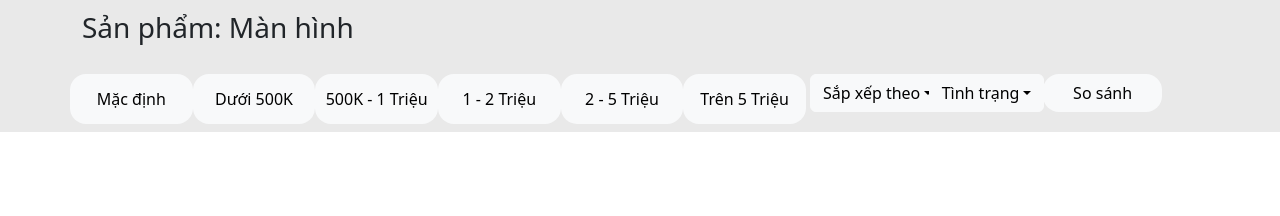
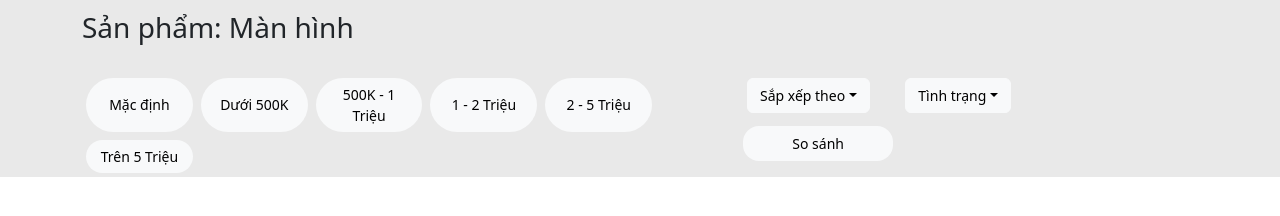
Before and after one commit to Nguyen-Van-Vinh-2002/Du-An-Tot-Nghiep, a React (Create React App) app: page /screen in a window 1280 px wide. Shown: the part 544-760 px from the top of the page. Built offline with nearby package versions, Linux system fonts and the light colour scheme.

Commit message:
Update UI Screen page

```diff
--- a/src/Pages/ScreenPage/Filter.jsx
+++ b/src/Pages/ScreenPage/Filter.jsx
@@ -3,30 +3,30 @@ const Careers = () => {
     <div class="container">
       <div class="title"><h3>Sản phẩm: Màn hình</h3></div>
       <div className="sort-filter row ">
-        <div className="sort-price col-12 col-sm-12 col-xl-8 col-lg-8 col-md-12 row mb-1">
-          <button className="rounded-4 border-0 px-1 my-1 col-6 col-sm-6 col-xl-2 col-lg-3 col-md-4 btn btn-light">Mặc định</button>
-          <button className="rounded-4 border-0 px-1 my-1 col-6 col-sm-6 col-xl-2 col-lg-3 col-md-4 btn btn-light">Dưới 500K</button>
-          <button className="rounded-4 border-0 px-1 my-1 col-6 col-sm-6 col-xl-2 col-lg-3 col-md-4 btn btn-light">500K - 1 Triệu</button>
-          <button className="rounded-4 border-0 px-1 my-1 col-6 col-sm-6 col-xl-2 col-lg-3 col-md-4 btn btn-light">1 - 2 Triệu</button>
-          <button className="rounded-4 border-0 px-1 my-1 col-6 col-sm-6 col-xl-2 col-lg-3 col-md-4 btn btn-light">2 - 5 Triệu</button>
-          <button className="rounded-4 border-0 px-1 my-1 col-6 col-sm-6 col-xl-2 col-lg-3 col-md-4 btn btn-light">Trên 5 Triệu</button>
+        <div className="sort-price col-12 ms-1 col-sm-12 col-xl-7 col-lg-8 col-md-12 row mb-1">
+          <button className="rounded-5 me-0 me-lg-2 border-0 mt-2 col-6 col-sm-6 col-xl-2 col-lg-3 col-md-4 btn btn-light">Mặc định</button>
+          <button className="rounded-5 me-0 me-lg-2 border-0 mt-2 col-6 col-sm-6 col-xl-2 col-lg-3 col-md-4 btn btn-light">Dưới 500K</button>
+          <button className="rounded-5 me-0 me-lg-2 border-0 mt-2 col-6 col-sm-6 col-xl-2 col-lg-3 col-md-4 btn btn-light">500K - 1 Triệu</button>
+          <button className="rounded-5 me-0 me-lg-2 border-0 mt-2 col-6 col-sm-6 col-xl-2 col-lg-3 col-md-4 btn btn-light">1 - 2 Triệu</button>
+          <button className="rounded-5 me-0 me-lg-2 border-0 mt-2 col-6 col-sm-6 col-xl-2 col-lg-3 col-md-4 btn btn-light">2 - 5 Triệu</button>
+          <button className="rounded-5 me-0 me-lg-2 border-0 mt-2 col-6 col-sm-6 col-xl-2 col-lg-3 col-md-4 btn btn-light">Trên 5 Triệu</button>
         </div>
-        <div className="more-filter d-flex col-12 col-sm-12 col-xl-4 col-lg-4 col-md-12 row mb-3">
-          <div class="dropdown rounded-4 sort-select col-6 col-sm-6 col-xl-4 col-lg-9 col-md-4 my-1 px-1">
+        <div className="more-filter ms-1 col-12 col-sm-12 col-xl-5 col-lg-4 col-md-12 row mb-3">
+          <div class="dropdown rounded-4 sort-select mt-2 col-6 col-sm-6 col-xl-4 col-lg-4 col-md-4 me-0 me-md-2 my-1 px-1">
             <button class="btn btn-light dropdown-toggle" type="button" data-bs-toggle="dropdown" aria-expanded="false">Sắp xếp theo</button>
             <ul class="dropdown-menu">
               <li><a class="dropdown-item" href="#">Giá Thấp đến Cao</a></li>
               <li><a class="dropdown-item" href="#">Giá Cao đến Thấp</a></li>
             </ul>
           </div>
-          <div class="dropdown rounded-4 status-select col-6 col-sm-6 col-xl-4 col-lg-9 col-md-4 my-1 px-1">
+          <div class="dropdown rounded-4 status-select mt-2 col-6 col-sm-6 col-xl-4 col-lg-4 col-md-4 me-0 me-md-2 my-1 px-1">
             <button class="btn btn-light  dropdown-toggle" type="button" data-bs-toggle="dropdown" aria-expanded="false">Tình trạng</button>
             <ul class="dropdown-menu">
               <li><a class="dropdown-item" href="#">Hàng mới</a></li>
               <li><a class="dropdown-item" href="#">Hàng cũ</a></li>
             </ul>
           </div>
-          <button class="btn btn-light rounded-4 border-0 px-1 my-1 col-6 col-sm-6 col-xl-4 col-lg-6 col-md-4">So sánh</button>
+          <button class="btn btn-light rounded-4 border-0 mt-2 col-6 col-sm-6 col-xl-4 col-lg-6 col-md-3">So sánh</button>
         </div>
       </div>
     </div>
--- a/src/assets/css/brands.css
+++ b/src/assets/css/brands.css
@@ -1,4 +1,4 @@
-.bg-main{
+.bg-main {
     background-color: rgb(233, 233, 233);
 }
 
@@ -6,12 +6,17 @@
     min-width: 100px;
 }
 
-.brands button{
+.brands button {
     background-color: transparent;
     border: 0px;
 }
 
 .brands button:hover {
-    border:solid rgba(0, 162, 255, 0.75);
+    border: solid rgba(0, 162, 255, 0.75);
     background-color: rgba(0, 162, 255, 0.25);
 }
+
+.sort-filter button,
+.sort-filter .dropdown {
+    font-size: 14px;
+}
```
